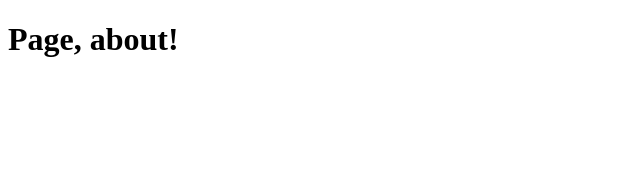
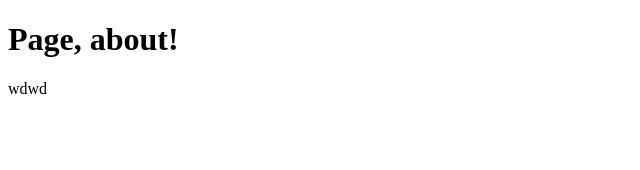
Before and after one commit to alissondel/github-actions, a Next.js app: page /home/about in a window 1280 px wide. Shown: the top 170 px of the page, without its empty margins (0-640 px from the left). Built offline with nearby package versions, Linux system fonts and the light colour scheme.

Commit message:
Update 26-03-2025

```diff
--- a/pages/about.js
+++ b/pages/about.js
@@ -2,6 +2,7 @@ export default function About() {
   return (
     <div>
       <h1>Page, about!</h1>
+      <p>wdwd</p>
     </div>
-  )
+  );
 }
--- a/pages/index.js
+++ b/pages/index.js
@@ -3,5 +3,5 @@ export default function Home() {
     <div>
       <h1>Page, Home!</h1>
     </div>
-  )
+  );
 }
```
Also changed, not shown: package.json (+9 -1 lines), .eslintrc.json (added), 1 other file (tests, documents, lock files or other folders).
